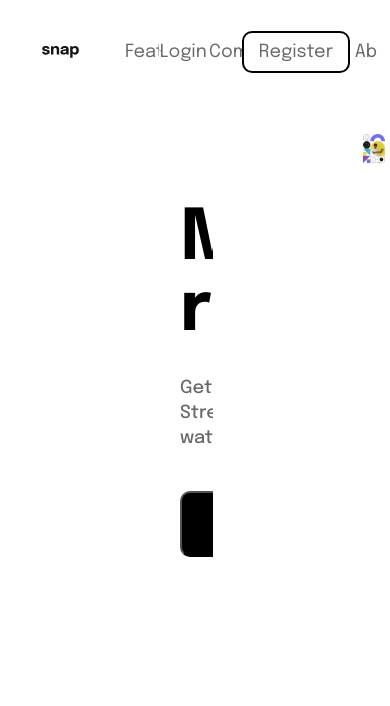
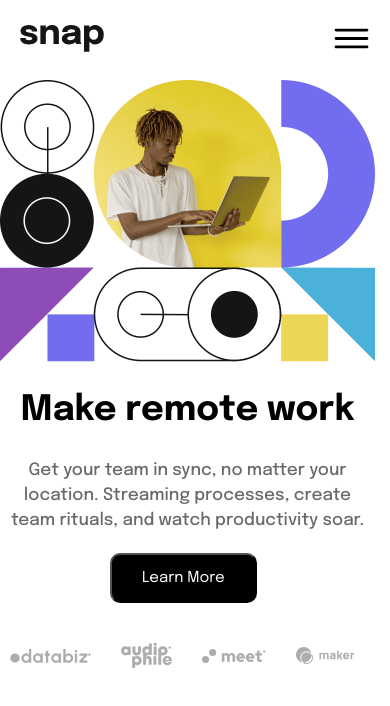
Before and after one commit to carolinanonato/c1-make-remote-work, a React (Create React App) app: page / in a window 390 px wide. Shown: the top 706 px of the page. Built offline with nearby package versions, Linux system fonts and the light colour scheme.

Commit message:
fully resposive - done

```diff
--- a/src/index.css
+++ b/src/index.css
@@ -206,7 +206,56 @@
     display: none;
 }
 
-@media only screen and (max-width: 375px) {
+@media only screen and (max-width: 1160px) {
+    .hero-title {
+        font-size: 40px;
+        margin-right: 10px
+    }
+
+    .hero-container {
+        margin-left: 10px;
+    }
+
+    .hero-image-section {
+        margin-left: 10px
+    }
+
+
+}
+
+@media only screen and (max-width: 800px) {
+    .hero-image {
+        display: none;
+    }
+
+    .navbar {
+        display: none;
+    }
+
+    .nav-mobile {
+        height: 80px;
+        display: block;
+    }
+
+    .logo-mobile {
+        margin-top: 25px;
+        margin-left: 20px;
+    }
+
+    .icon-mobile {
+        position: absolute;
+        top: 1rem;
+        right: 1rem;
+    }
+
+    .title {
+        width: 100vh;
+
+    }
+
+}
+
+@media only screen and (max-width: 700px) {
     .navbar {
         display: none;
     }
```
